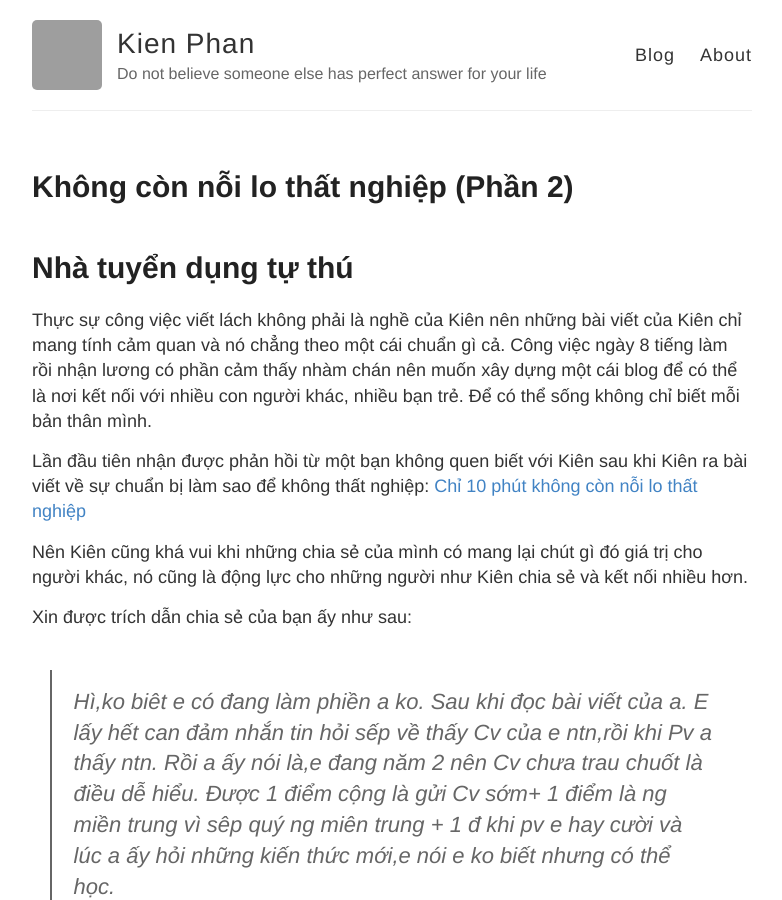
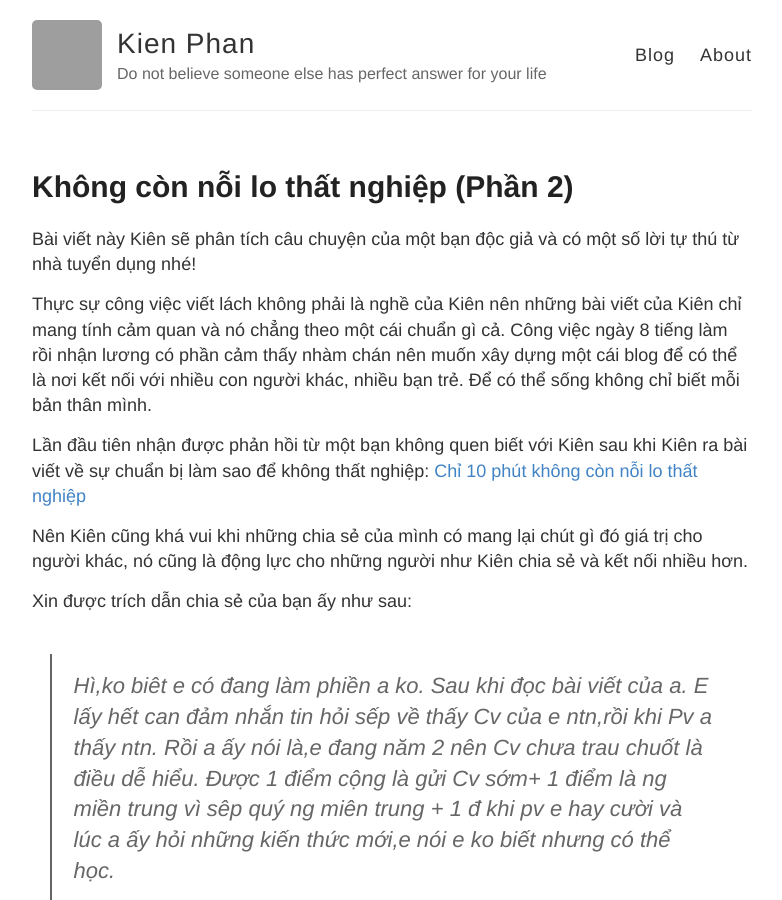
Before and after one commit to trungkien1503/blog, a Jekyll site: the page built from _posts/2017-05-07-that-nghiep-chi-con-la-qua-khu-part2.md, in a window 1280 px wide and 900 px high. Shown: the whole window, without its empty margins (248-1030 px from the left). Built offline with Jekyll 4.4.1, drawn with Linux system fonts in a browser that asks for light colours; grey boxes are pictures that could not be loaded.

Commit message:
Fix post

```diff
--- a/_posts/2017-05-07-that-nghiep-chi-con-la-qua-khu-part2.md
+++ b/_posts/2017-05-07-that-nghiep-chi-con-la-qua-khu-part2.md
@@ -2,8 +2,8 @@
 layout: post
 title: Không còn nỗi lo thất nghiệp (Phần 2)
 ---
+Bài viết này Kiên sẽ phân tích câu chuyện của một bạn độc giả và có một số lời tự thú từ nhà tuyển dụng nhé!
 
-# Nhà tuyển dụng tự thú
 Thực sự công việc viết lách không phải là nghề của Kiên nên những bài viết của Kiên chỉ mang tính cảm quan và nó chẳng theo một cái chuẩn gì cả. Công việc ngày 8 tiếng làm rồi nhận lương có phần cảm thấy nhàm chán nên muốn xây dựng một cái blog để có thể là nơi kết nối với nhiều con người khác, nhiều bạn trẻ.
 Để có thể sống không chỉ biết mỗi bản thân mình.
 
```
